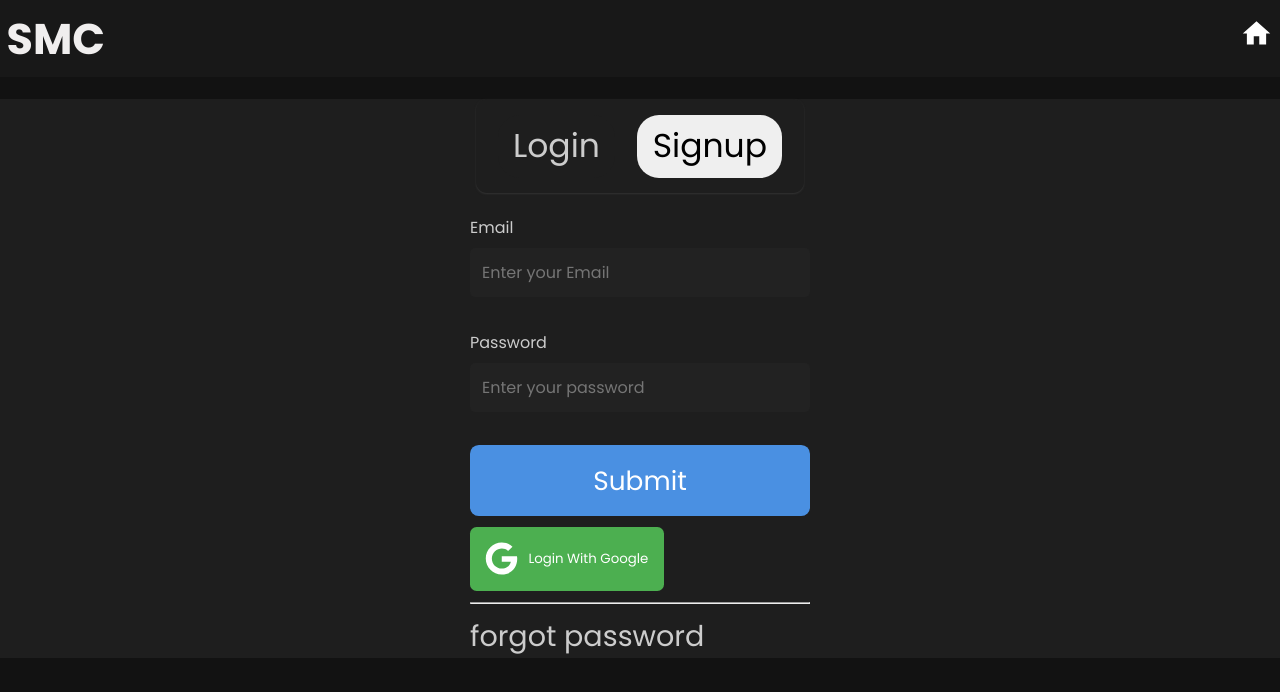
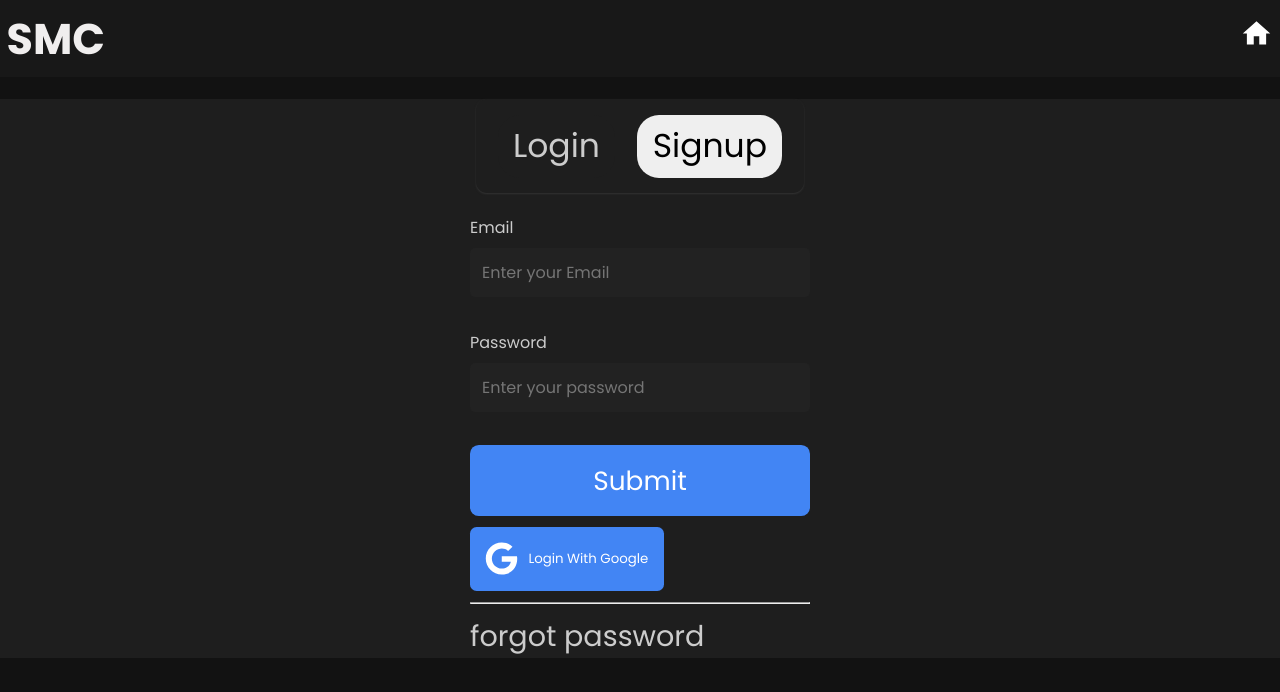
Before and after one commit to AhmadOsama9/SocialMediaCloneFrontEnd, a React (Vite) app: page /feed in a window 1280 px wide. Shown: the top 692 px of the page. Built offline with nearby package versions, Linux system fonts and the light colour scheme; no server answers; a web font is replaced by a local one.

Commit message:
change post-buttons colors to that of google-blue

```diff
--- a/src/CSS/home.css
+++ b/src/CSS/home.css
@@ -67,11 +67,11 @@
 }
 
 .form .google-button {
-  background: var(--button-bg);
+  background: var(--post-button-bg);
   display: flex;
   align-items: center;
   justify-content: center;
-  color: var(--button-text);
+  color: var(--post-button-text);
   border: none;
   border-radius: 0.3rem;
   padding: 0.7rem;
@@ -81,8 +81,8 @@
 }
 
 .form .google-button:hover {
-  background-color: var(--button-hover-bg);
-  color: var(--button-hover-text);
+  background-color: var(--post-button-hover-bg);
+  color: var(--post-button-hover-text);
 }
 
 .form .google-icon {
--- a/src/index.css
+++ b/src/index.css
@@ -18,9 +18,9 @@
   --button-hover-bg: #388E3C; /* A slightly darker shade of green for button hover background */
   --button-hover-text: #FFFFFF; /* White text color for button hover state */
 
-  --post-button-bg: #4A90E2; /* A shade of blue for the button background */
+  --post-button-bg: #4285F4; /* Google blue */
   --post-button-text: #FFFFFF; /* White text color for buttons */
-  --post-button-hover-bg: #357ABD; /* A darker shade of blue for button hover background */
+  --post-button-hover-bg: #357AE8; /* Slightly darker blue for button hover background */
   --post-button-hover-text: #FFFFFF;
 
   /* Post and Card Backgrounds */
```
